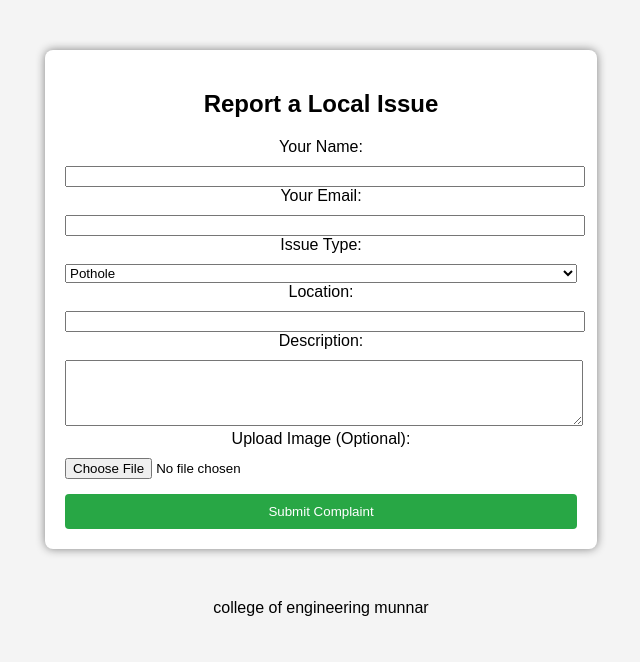
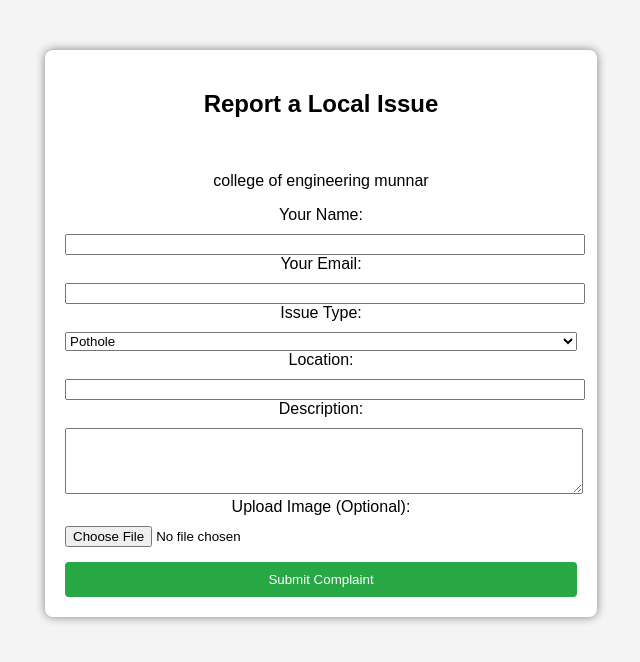
Before and after one commit to Mohammedshan5557/problem, a plain HTML site: page index.html in a window 1280 px wide. Shown: the whole page, without its empty margins (319-959 px from the left). Drawn offline with Linux system fonts and the light colour scheme.

Commit message:
Update index.html

```diff
--- a/index.html
+++ b/index.html
@@ -39,7 +39,8 @@
 <body>
 
 <div class="container">
-  <h2>Report a Local Issue</h2>
+  <h2>Report a Local Issue</h2><br>
+  <p>college of engineering munnar</p>
   <form id="complaintForm">
     <label>Your Name:</label>
     <input type="text" id="name" required>
@@ -148,7 +149,7 @@
     }
   }
 </script>
-  <p>college of engineering munnar</p>
+
 
 </body>
 </html>
```
